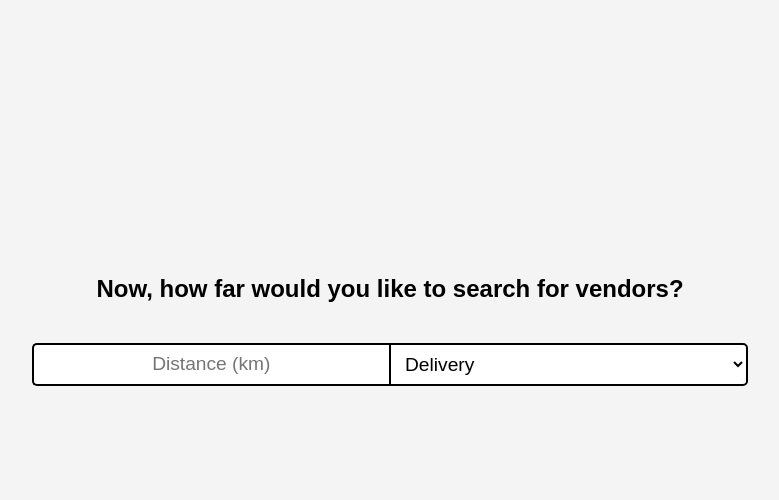
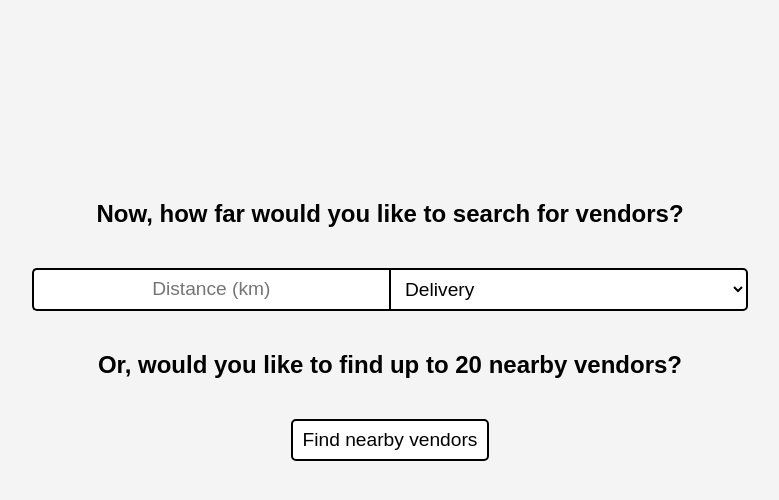
Before and after one commit to Brady-Malott/Local-Vendor-Search, a Flask app: page /search in a window 1280 px wide. Shown: the part 100-600 px from the top of the page, without its empty margins (250-1029 px from the left). Run offline with Flask 2, Linux system fonts and the light colour scheme; some libraries are stand-ins or nearby versions.

Commit message:
Added feature to search for the nearest vendors

```diff
--- a/flaskr/search.py
+++ b/flaskr/search.py
@@ -1,8 +1,7 @@
-import functools
 import requests
 
 from flask import (
-    Blueprint, flash, session, redirect, render_template, request, url_for
+    Blueprint, flash, g, session, redirect, render_template, request, url_for
 )
 
 bp = Blueprint('searchBP', __name__)
@@ -10,6 +9,14 @@ bp = Blueprint('searchBP', __name__)
 @bp.route('/')
 def index():
   return redirect(url_for('searchBP.location'))
+
+@bp.route('/location', methods=('GET', 'POST'))
+def location():
+  if request.method == 'POST':
+    location = get_location(request.form['location'])
+    return redirect(url_for('searchBP.search'))
+
+  return render_template('search/location.html')
 
 @bp.route('/search', methods=('GET', 'POST'))
 def search(vendors=None):
@@ -19,14 +26,10 @@ def search(vendors=None):
 
   return render_template('search/search.html')
 
-@bp.route('/location', methods=('GET', 'POST'))
-def location():
-  if request.method == 'POST':
-    location = get_location(request.form['location'])
-    return redirect(url_for('searchBP.search'))
-
-  return render_template('search/location.html')
-
+@bp.route('/search-nearby', methods=['POST'])
+def search_nearby():
+  vendors = get_nearby_vendors()
+  return render_template('search/search.html', vendors=vendors)
 
 @bp.route('/info', methods=['POST'])
 def info():
@@ -48,11 +51,71 @@ def get_vendors(form):
   type_string = 'meal_delivery' if form['filter'] == 'delivery' else 'meal_takeaway'
 
   # Make request to external api
-  json_response = requests.get(f'https://maps.googleapis.com/maps/api/place/nearbysearch/json?location={session["lat"]},{session["lng"]}&radius={distance}&key=AIzaSyAY0zWfgbZso6jkaj-ZLof79cj_NAyCk9k&type={type_string}').json()
+  json_response = requests.get(f'https://maps.googleapis.com/maps/api/place/nearbysearch/json?location={session["lat"]},{session["lng"]}&key=AIzaSyAY0zWfgbZso6jkaj-ZLof79cj_NAyCk9k&type={type_string}&radius={distance}').json()
   results = json_response['results']
 
   data = []
   for item in results:
+    # Check if the name is a restaurant chain
+    # if check_chain(item):
+    #   continue
+
+    # Check if certain keys exist in the results
+
+    # opening_hours
+    if 'opening_hours' in item:
+      is_open = item['opening_hours']['open_now']
+    else:
+      is_open = False
+
+    is_open = 'Open' if is_open else 'Closed'
+
+    # rating
+    if 'rating' in item:
+      rating = str(item['rating'])
+    else:
+      rating = 'No rating'
+
+    # Photo reference
+    if 'photos' in item:
+      photo_reference = item['photos'][0]['photo_reference']
+    else:
+      photo_reference = None
+
+    # Add types if they exist
+    delivery = False
+    takeout = False
+    if 'types' in item:
+      types = item['types']
+      delivery = 'meal_delivery' in types
+      takeout = 'meal_takeaway' in types
+
+    place = {
+      'name': item['name'],
+      'address': item['vicinity'],
+      'rating': rating,
+      'open': is_open,
+      'photo_reference': photo_reference,
+      'delivery': delivery,
+      'takeout': takeout,
+      'place_id': item['place_id']
+    }
+    data.append(place)
+
+  return data
+
+def get_nearby_vendors():
+
+  # Make request to external api
+  json_response = requests.get(f'https://maps.googleapis.com/maps/api/place/nearbysearch/json?location={session["lat"]},{session["lng"]}&key=AIzaSyAY0zWfgbZso6jkaj-ZLof79cj_NAyCk9k&&type=meal_takeaway&rankby=distance').json()
+  results = json_response['results']
+
+  data = []
+  for item in results:
+    # Check if the name is a restaurant chain
+    # if check_chain(item):
+    #   continue
+
     # Check if certain keys exist in the results
 
     # opening_hours
@@ -135,7 +198,7 @@ def get_vendor_details(vendor):
   vendor['delivery'] = delivery_class
   vendor['takeout'] = takeout_class
 
-  details_response = requests.get(f'https://maps.googleapis.com/maps/api/place/details/json?key=AIzaSyAY0zWfgbZso6jkaj-ZLof79cj_NAyCk9k&place_id={vendor["place_id"]}&fields=opening_hours,website,formatted_phone_number,price_level').json()['result']
+  details_response = requests.get(f'https://maps.googleapis.com/maps/api/place/details/json?key=AIzaSyAY0zWfgbZso6jkaj-ZLof79cj_NAyCk9k&place_id={vendor["place_id"]}&fields=opening_hours,website,formatted_phone_number').json()['result']
 
   if 'opening_hours' in details_response:
     weekday_text = details_response['opening_hours']['weekday_text']
@@ -146,7 +209,7 @@ def get_vendor_details(vendor):
   if 'website' in details_response:
     vendor['website'] = details_response['website']
   else:
-    vendor['website'] = 'Website not found'
+    vendor['website'] = '#'
 
   if 'formatted_phone_number' in details_response:
     vendor['phone_number'] = details_response['formatted_phone_number']
--- a/flaskr/static/style.css
+++ b/flaskr/static/style.css
@@ -1,5 +1,5 @@
-:root{
-  --background-color:#f4f4f4;
+:root {
+  --background-color: #f4f4f4;
 }
 * {
   margin: 0;
@@ -9,7 +9,7 @@
 
 body {
   font-family: Arial, Helvetica, sans-serif;
-  background-color:var(--background-color);
+  background-color: var(--background-color);
 }
 
 ul {
@@ -129,6 +129,23 @@ ul {
   cursor: pointer;
 }
 
+.nearby-btn {
+  text-align: center;
+  padding: 8px 10px;
+  border-radius: 5px;
+  border: 2px solid black;
+  outline: none;
+  font-size: inherit;
+  background-color: white;
+  font-size: 1.2rem;
+  cursor: pointer;
+  transition: background-color 0.25s;
+}
+
+.nearby-btn:hover {
+  background-color: #ddd;
+}
+
 /*results*/
 .search-results {
   display: flex;
@@ -149,6 +166,7 @@ ul {
   background: none;
   min-width: inherit;
   cursor: pointer;
+  outline: none;
 }
 
 .search-result {
@@ -274,14 +292,18 @@ ul {
   background-color: #ddd;
 }
 
-@media (max-width: 980px){
+@media (max-width: 980px) {
   #distance {
-    font-size:1rem;
+    font-size: 1rem;
   }
 
   #filter-select {
     font-size: 1rem;
-    width:100%
+    width: 100%;
+  }
+
+  .nearby-btn {
+    font-size: 1rem;
   }
 
   #dropdown-menu {
@@ -290,12 +312,10 @@ ul {
 
   /*info changes for mobile*/
   .info-wrapper {
-
     flex-direction: column;
-    align-items:center;
+    align-items: center;
   }
   .info-left {
-
     align-items: center;
     width: fit-content;
   }
@@ -316,9 +336,7 @@ ul {
     min-width: 100%;
   }
 
-  .service-options{
+  .service-options {
     justify-content: space-evenly;
   }
-
-
 }
--- a/flaskr/templates/search/search.html
+++ b/flaskr/templates/search/search.html
@@ -1,7 +1,11 @@
 {% extends 'base.html' %} {% block content %}
 <div class="search-flex">
   <h1>Now, how far would you like to search for vendors?</h1>
-  <form class="search-form" method="post">
+  <form
+    class="search-form"
+    action="{{ url_for('searchBP.search') }}"
+    method="post"
+  >
     <div class="search-bar">
       <input
         name="distance"
@@ -11,7 +15,6 @@
         value="{{ request.form['distance']
     }}"
         placeholder="Distance (km)"
-        required
       />
       <input type="submit" hidden />
       <select
@@ -23,6 +26,19 @@
         <option value="takeout">Takeout</option>
       </select>
     </div>
+  </form>
+  <h1>Or, would you like to find up to 20 nearby vendors?</h1>
+  <form
+    class="second-search-form"
+    action="{{ url_for('searchBP.search_nearby') }}"
+    method="post"
+  >
+    <input
+      class="nearby-btn"
+      name="nearby"
+      type="submit"
+      value="Find nearby vendors"
+    />
   </form>
   <ul class="search-results">
     {% for vendor in vendors %}
```
